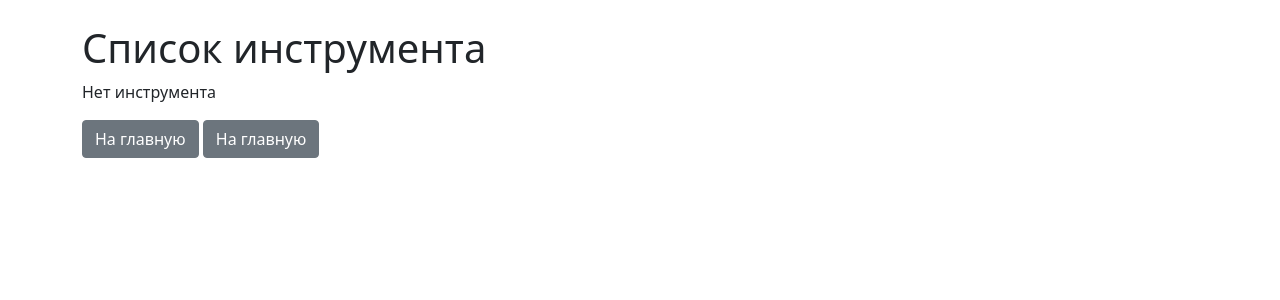
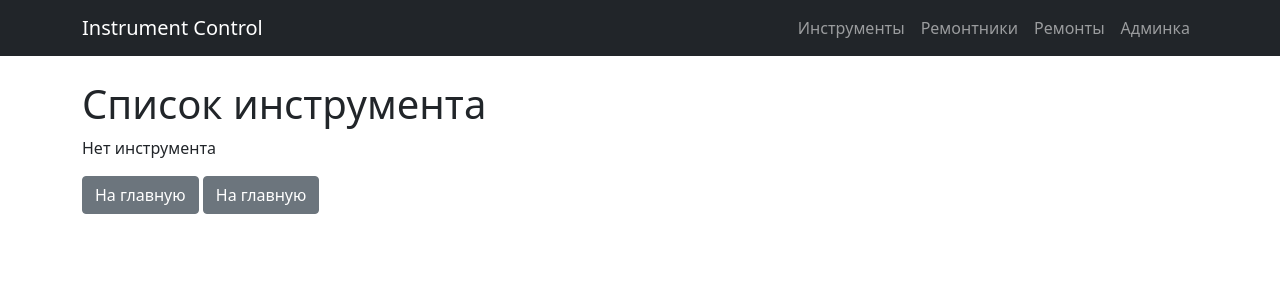
Before and after one commit to botnbot/instrument_control, a Django app: page /instruments/ in a window 1280 px wide. Shown: the top 300 px of the page. Run offline with Django 5.2, Linux system fonts and the light colour scheme; data that the repository does not hold is empty.

Commit message:
create base.html

```diff
--- a/templates/base.html
+++ b/templates/base.html
@@ -2,11 +2,13 @@
 <html lang="ru">
 <head>
     {% load static %}
-    <!DOCTYPE html>
+    <meta charset="UTF-8">
     <meta name="viewport" content="width=device-width, initial-scale=1">
-    <title>{% block title %}{% endblock %}</title>
+    <title>{% block title %}Instrument Control{% endblock %}</title>
+    <!-- Подключаем Bootstrap -->
     <link rel="stylesheet" href="{% static 'css/bootstrap.min.css' %}">
-    <style> .info-table-link {
+    <style>
+        .info-table-link {
             color: black;
             text-decoration: none;
         }
@@ -17,6 +19,20 @@
     </style>
 </head>
 <body>
+    <!-- Навигационное меню -->
+    <nav class="navbar navbar-expand-lg navbar-dark bg-dark mb-4">
+        <div class="container">
+            <a class="navbar-brand" href="/">Instrument Control</a>
+            <div class="navbar-nav">
+                <a class="nav-link" href="{% url 'instrument_list' %}">Инструменты</a>
+                <a class="nav-link" href="{% url 'repairers_list' %}">Ремонтники</a>
+                <a class="nav-link" href="{% url 'repairs_list' %}">Ремонты</a>
+                <a class="nav-link" href="/admin/">Админка</a>
+            </div>
+        </div>
+    </nav>
+
+    <!-- Основной контент -->
     <div class="container mt-4">
         {% block content %}
         {% endblock %}
```
Lines whose indentation alone changed are shown as unchanged.
